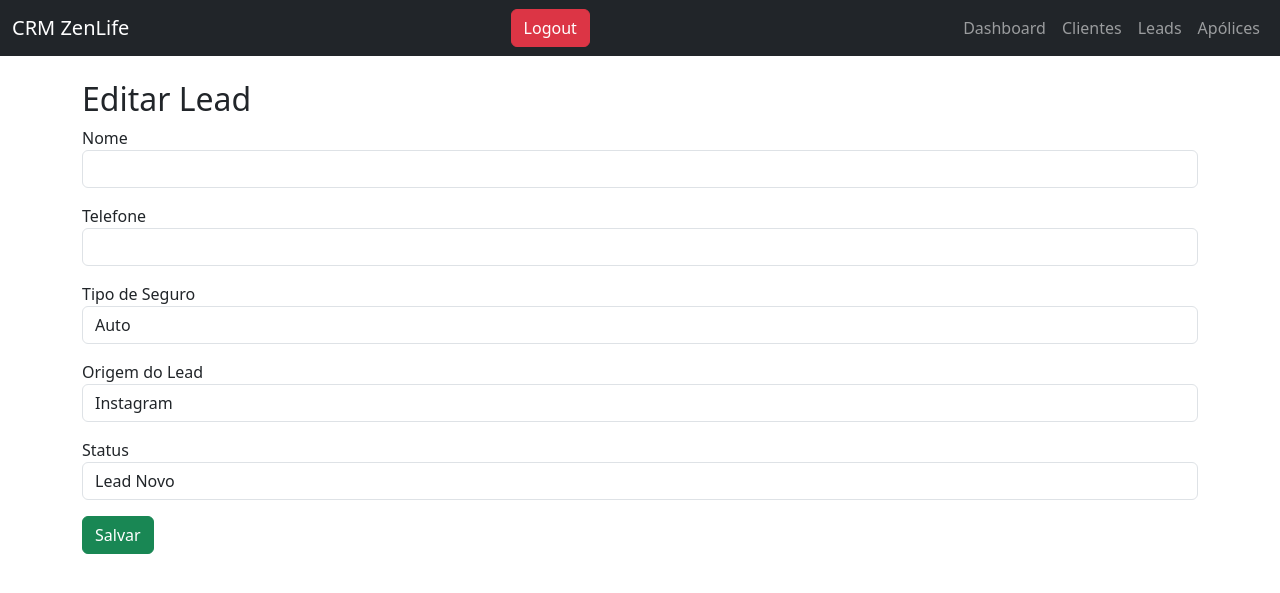
After one commit to sandroutc5073-web/zenlife-crm, a Flask app: page /editar_lead/1 in a window 1280 px wide. The commit adds this page. Shown: the top 593 px of the page. Run offline with Flask 3, Linux system fonts and the light colour scheme; data that the repository does not hold is empty.

Commit message:
Atualização geral do CRM: editar apólices, leads, logout, etc.

```diff
--- a/app.py
+++ b/app.py
@@ -47,7 +47,7 @@ def login():
 @app.route("/logout")
 def logout():
 
-    session.pop("usuario",None)
+    session.clear()
 
     return redirect("/login")
 
@@ -188,6 +188,103 @@ def novo_lead():
 
     return redirect("/leads")
 
+#=================
+#Excluir e Editar Lead
+#=================
+@app.route("/excluir_lead/<int:id>")
+def excluir_lead(id):
+    conn = sqlite3.connect("database.db")
+    conn.execute("DELETE FROM leads WHERE id=?", (id,))
+    conn.commit()
+    conn.close()
+    return redirect("/leads")
+
+@app.route("/editar_lead/<int:id>", methods=["GET","POST"])
+def editar_lead(id):
+    conn = sqlite3.connect("database.db")
+
+    if request.method == "POST":
+        nome = request.form["nome"]
+        telefone = request.form["telefone"]
+        seguro = request.form["seguro"]
+        origem = request.form["origem"]
+        status = request.form["status"]
+
+        conn.execute(
+            "UPDATE leads SET nome=?, telefone=?, seguro=?, origem=?, status=? WHERE id=?",
+            (nome, telefone, seguro, origem, status, id)
+        )
+
+        conn.commit()
+        conn.close()
+        return redirect("/leads")
+
+    lead = conn.execute("SELECT * FROM leads WHERE id=?", (id,)).fetchone()
+    conn.close()
+
+    return render_template("editar_lead.html", lead=lead)
+
+
+#=========================
+# Excluir e Editar Apoloices
+#=========================
+
+@app.route("/excluir_apolice/<int:id>")
+def excluir_apolice(id):
+    conn = sqlite3.connect("database.db")
+    conn.execute("DELETE FROM apolices WHERE id=?", (id,))
+    conn.commit()
+    conn.close()
+    return redirect("/apolices")
+
+@app.route("/editar_apolice/<int:id>", methods=["GET", "POST"])
+def editar_apolice(id):
+    conn = conectar()
+
+    # Pega a apólice pelo ID
+    apolice = conn.execute("SELECT * FROM apolices WHERE id=?", (id,)).fetchone()
+
+    if not apolice:
+        conn.close()
+        return "Apólice não encontrada", 404
+
+    if request.method == "POST":
+        # Campos do formulário
+        cliente = request.form["cliente"]
+        seguradora = request.form["seguradora"]
+        tipo_seguro = request.form["tipo_seguro"]
+
+        # Trata valor e comissão para float seguro
+        valor_str = request.form.get("valor", "0").replace(",", ".")
+        try:
+            valor = float(valor_str)
+        except ValueError:
+            valor = 0
+
+        comissao_str = request.form.get("comissao", "0").replace(",", ".")
+        try:
+            comissao = float(comissao_str)
+        except ValueError:
+            comissao = 0
+
+        data_inicio = request.form["data_inicio"]
+        data_renovacao = request.form["data_renovacao"]
+        status = request.form.get("status", "Ativa")
+        seguro = request.form.get("seguro", "")
+
+        # Atualiza no banco
+        conn.execute("""
+            UPDATE apolices
+            SET cliente=?, seguradora=?, tipo_seguro=?, valor=?, comissao=?, data_inicio=?, data_renovacao=?, status=?, seguro=?
+            WHERE id=?
+        """, (cliente, seguradora, tipo_seguro, valor, comissao, data_inicio, data_renovacao, status, seguro, id))
+
+        conn.commit()
+        conn.close()
+        return redirect("/apolices")
+
+    conn.close()
+    return render_template("editar_apolice.html", apolice=apolice)
 
 # ======================
 # AGENDA
@@ -250,27 +347,83 @@ def apolices():
 
 @app.route("/nova_apolice", methods=["POST"])
 def nova_apolice():
+    # Pegando os valores do formulário
+    cliente = request.form["cliente"]
+    seguradora = request.form["seguradora"]
+    tipo_seguro = request.form["tipo_seguro"]
+    valor = request.form["valor"]
+    comissao = request.form.get("comissao", 0)  # opcional
+    data_inicio = request.form["data_inicio"]
+    data_renovacao = request.form["data_renovacao"]
+    status = request.form.get("status", "Ativa")  # padrão Ativa
+    seguro = request.form.get("seguro", "")
 
-    cliente = request.form["cliente"]
-    seguro = request.form["seguro"]
-    seguradora = request.form["seguradora"]
-    valor = request.form["valor"]
-    inicio = request.form["inicio"]
-    renovacao = request.form["renovacao"]
-
+    # Conecta ao banco
     conn = conectar()
 
+    # Insere no banco
     conn.execute("""
         INSERT INTO apolices
-        (cliente,seguro,seguradora,valor,data_inicio,data_renovacao)
-        VALUES (?,?,?,?,?,?)
-    """,(cliente,seguro,seguradora,valor,inicio,renovacao))
+        (cliente, seguradora, tipo_seguro, valor, comissao, data_inicio, data_renovacao, status, seguro)
+        VALUES (?,?,?,?,?,?,?,?,?)
+    """, (cliente, seguradora, tipo_seguro, valor, comissao, data_inicio, data_renovacao, status, seguro))
 
     conn.commit()
     conn.close()
 
     return redirect("/apolices")
 
+    #==================
+    # Exluir Cliente
+    # ==================
+
+@app.route("/excluir_cliente/<int:id>")
+def excluir_cliente(id):
+
+    conn = sqlite3.connect("database.db")
+
+    conn.execute("DELETE FROM clientes WHERE id=?", (id,))
+
+    conn.commit()
+    conn.close()
+
+    return redirect("/clientes")
+
+
+ #=====================
+ # Editar Clientes
+ #=====================
+
+@app.route("/editar_cliente/<int:id>", methods=["GET","POST"])
+def editar_cliente(id):
+
+    conn = sqlite3.connect("database.db")
+
+    if request.method == "POST":
+
+        nome = request.form["nome"]
+        telefone = request.form["telefone"]
+        email = request.form["email"]
+
+        conn.execute(
+        "UPDATE clientes SET nome=?, telefone=?, email=? WHERE id=?",
+        (nome, telefone, email, id)
+        )
+
+        conn.commit()
+        conn.close()
+
+        return redirect("/clientes")
+
+    cliente = conn.execute(
+        "SELECT * FROM clientes WHERE id=?",
+        (id,)
+    ).fetchone()
+
+    conn.close()
+
+    return render_template("editar_cliente.html", cliente=cliente)
+
 
 if __name__ == "__main__":
     app.run(debug=True)
--- /dev/null
+++ b/templates/editar_lead.html
@@ -0,0 +1,50 @@
+{% extends "layout.html" %}
+
+{% block content %}
+
+<h2>Editar Lead</h2>
+
+<form method="POST">
+    <div class="mb-3">
+        <label>Nome</label>
+        <input type="text" name="nome" value="{{lead[1]}}" class="form-control" required>
+    </div>
+    <div class="mb-3">
+        <label>Telefone</label>
+        <input type="text" name="telefone" value="{{lead[2]}}" class="form-control" required>
+    </div>
+    <div class="mb-3">
+        <label>Tipo de Seguro</label>
+        <select name="seguro" class="form-control" required>
+            <option {% if lead[3]=='Auto' %}selected{% endif %}>Auto</option>
+            <option {% if lead[3]=='Vida' %}selected{% endif %}>Vida</option>
+            <option {% if lead[3]=='Saúde' %}selected{% endif %}>Saúde</option>
+            <option {% if lead[3]=='Residencial' %}selected{% endif %}>Residencial</option>
+            <option {% if lead[3]=='Empresarial' %}selected{% endif %}>Empresarial</option>
+        </select>
+    </div>
+    <div class="mb-3">
+        <label>Origem do Lead</label>
+        <select name="origem" class="form-control" required>
+            <option {% if lead[4]=='Instagram' %}selected{% endif %}>Instagram</option>
+            <option {% if lead[4]=='Facebook' %}selected{% endif %}>Facebook</option>
+            <option {% if lead[4]=='Google' %}selected{% endif %}>Google</option>
+            <option {% if lead[4]=='Indicação' %}selected{% endif %}>Indicação</option>
+            <option {% if lead[4]=='Site' %}selected{% endif %}>Site</option>
+        </select>
+    </div>
+    <div class="mb-3">
+        <label>Status</label>
+        <select name="status" class="form-control" required>
+            <option {% if lead[5]=='Lead Novo' %}selected{% endif %}>Lead Novo</option>
+            <option {% if lead[5]=='Contato Realizado' %}selected{% endif %}>Contato Realizado</option>
+            <option {% if lead[5]=='Proposta Enviada' %}selected{% endif %}>Proposta Enviada</option>
+            <option {% if lead[5]=='Negociação' %}selected{% endif %}>Negociação</option>
+            <option {% if lead[5]=='Fechado' %}selected{% endif %}>Fechado</option>
+            <option {% if lead[5]=='Perdido' %}selected{% endif %}>Perdido</option>
+        </select>
+    </div>
+    <button type="submit" class="btn btn-success">Salvar</button>
+</form>
+
+{% endblock %}
--- a/templates/layout.html
+++ b/templates/layout.html
@@ -7,12 +7,15 @@
 
 </head>
 
+<script src="https://cdn.jsdelivr.net/npm/chart.js"></script>
+
 <body>
 
 <nav class="navbar navbar-dark bg-dark navbar-expand-lg">
 <div class="container-fluid">
 
 <a class="navbar-brand" href="/">CRM ZenLife</a>
+<a href="/logout" class="btn btn-danger">Logout</a>
 
 <div class="navbar-nav">
 <a class="nav-link" href="/">Dashboard</a>
```
Also changed, not shown: templates/apolices.html (+38 -42 lines), templates/editar_apolice.html (added, +57 -0 lines), templates/leads.html (+17 -18 lines), database.db, 1 other file.
